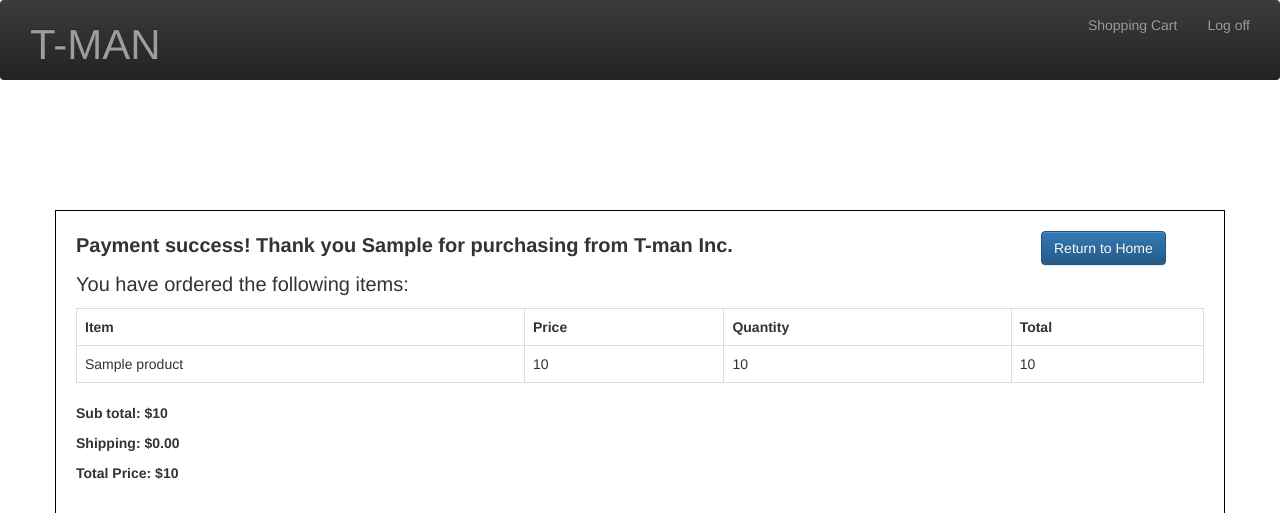
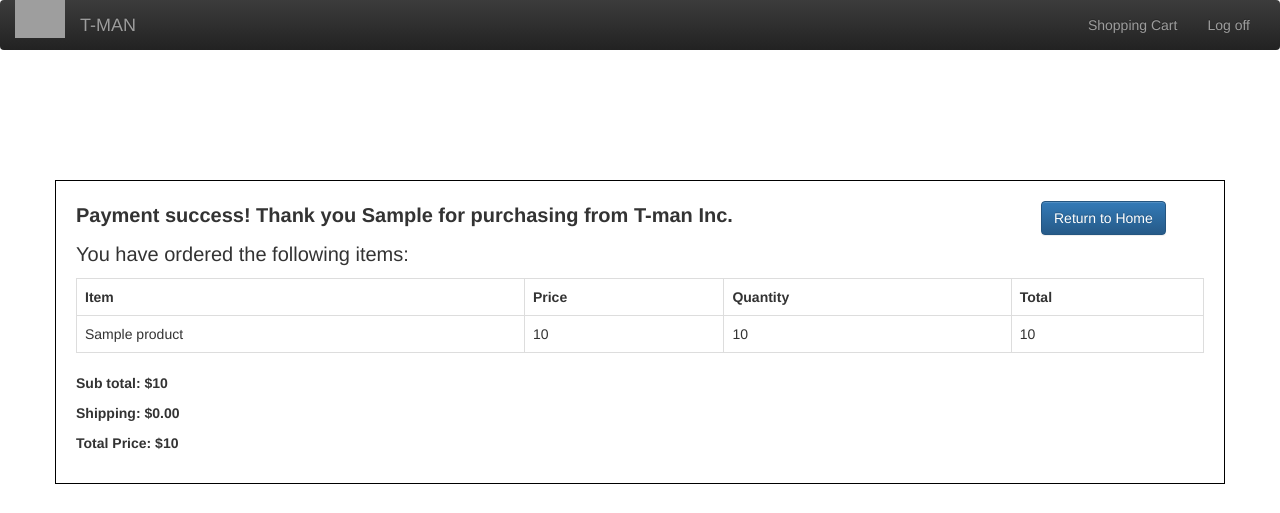
Before and after one commit to loytinc/CodingDojo, a Django app: template apps/orders_app/templates/orders_app/payment_confirmation.html in a window 1280 px wide. Shown: the top 513 px of the page. Run offline with Django 3.2, Linux system fonts and the light colour scheme; the template is opened without the code that fills it: most values are stand-ins (such as "Sample title", 1, 10 or a date in 2020); parts of the project's set-up code (start-up, migrations or seed data) failed here and were passed over; some libraries are stand-ins or nearby versions; grey boxes are pictures that could not be loaded.

Commit message:
updated styles

```diff
--- a/apps/orders_app/templates/orders_app/payment_confirmation.html
+++ b/apps/orders_app/templates/orders_app/payment_confirmation.html
@@ -15,18 +15,19 @@
   <nav class="navbar-inverse">
       <div class="container-fluid">
           <div class="navbar-header">
+            <img id="logo" class="icon-bar" src="https://github.com/loyti/images/blob/master/white+t%20(1).png?raw=true">
               <button type="button" class="navbar-toggle collapsed" data-toggle="collapse" data-target="#bs-example-navbar-collapse-1" aria-expanded="false">
                   <span class="sr-only">Toggle navigation</span>
                   <span class="icon-bar"></span>
                   <span class="icon-bar"></span>
                   <span class="icon-bar"></span>
               </button>
-        <h1 class="navbar-brand" id="heading_name" style="font-size: 3em;">T-MAN</h1>
           </div>
+          <h3 class="navbar-brand" id="heading_name" style="margin-top:0px; margin-bottom:0px;">T-MAN</h3>
           <div class="collapse navbar-collapse" id="bs-example-navbar-collapse-1">
               <ul class="nav navbar-nav navbar-right">
-            <li><a class="nav-link top_space" href="/carts">Shopping Cart</a></li>
-            <li><a class="nav-link top_space" href="/logoff">Log off</a></li>
+          <li><a style="margin-top:0px; margin-bottom:0px;" class="nav-link top_space" href="/carts">Shopping Cart</a></li>
+          <li><a style="margin-top:0px; margin-bottom:0px;" class="nav-link top_space" href="/logoff">Log off</a></li>
         </ul>
       </div>
     </div>
```
Also changed, not shown: db.sqlite3. Lines whose indentation alone changed are shown as unchanged.
